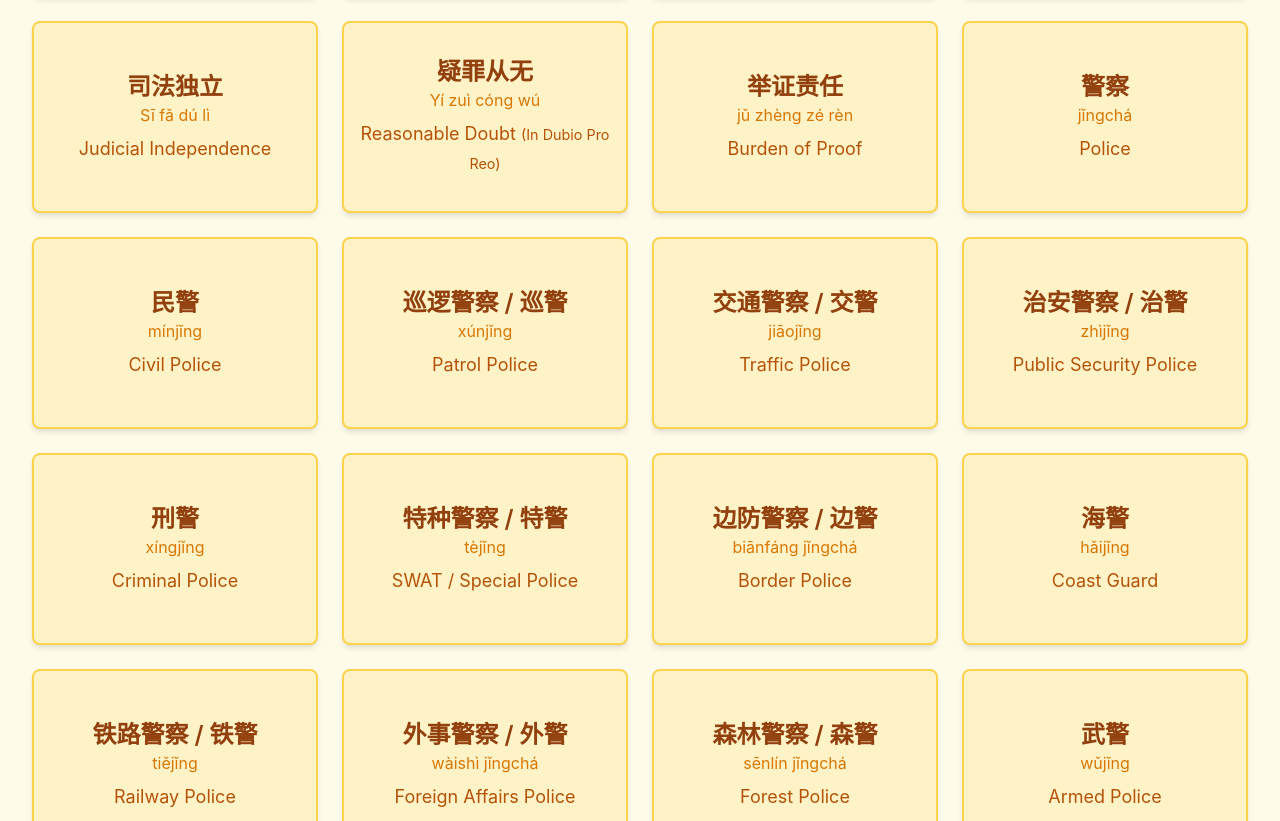
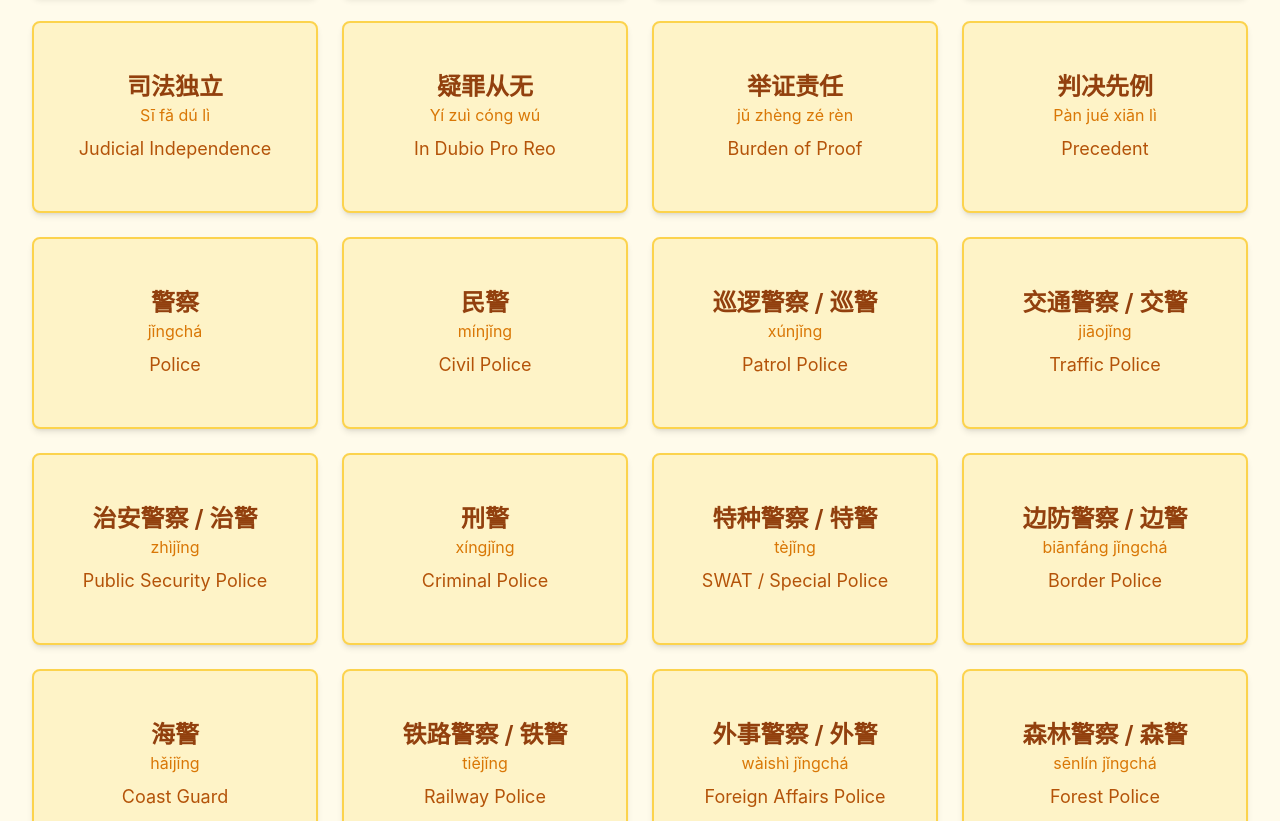
Before and after one commit to monokumazx/Bilingual_Chinese_English_Courtroom, a plain HTML site: page index.html in a window 1280 px wide. Shown: the part 9507-10328 px from the top of the page. Drawn offline with nearby package versions, Linux system fonts and the light colour scheme.

Commit message:
Update index.html

```diff
--- a/index.html
+++ b/index.html
@@ -252,8 +252,9 @@
             { "category": "法律原则", "chinese": "诚实信用原则", "pinyin": "Chéng shí xìn yòng yuán zé", "english": "Good Faith Principle", "desc_zh": "民事法律中的诚信义务。", "desc_en": "Obligation of good faith in civil law." },
             { "category": "法律原则", "chinese": "法律面前人人平等", "pinyin": "Fǎ lǜ miàn qián rén rén píng děng", "english": "Equality Before the Law", "desc_zh": "法律适用不因身份、地位差异而区别对待。", "desc_en": "Law applies equally to all, regardless of status or identity." },
             { "category": "法律原则", "chinese": "司法独立", "pinyin": "Sī fǎ dú lì", "english": "Judicial Independence", "desc_zh": "法官独立审判，不受行政干预。", "desc_en": "Judges adjudicate independently without external interference." },
-            { "category": "法律原则", "chinese": "疑罪从无", "pinyin": "Yí zuì cóng wú", "english": "Reasonable Doubt <span style='font-size: 0.8em;'> (In Dubio Pro Reo)</span>", "desc_zh": "证据不足时，应作有利被告的判决。", "desc_en": "When in doubt, rule in favor of the defendant." },
+            { "category": "法律原则", "chinese": "疑罪从无", "pinyin": "Yí zuì cóng wú", "english": "In Dubio Pro Reo", "desc_zh": "证据不足时，应作有利被告的判决。", "desc_en": "When in doubt, rule in favor of the defendant." },
             { "category": "法律原则", "chinese": "举证责任", "pinyin": "jǔ zhèng zé rèn", "english": "Burden of Proof", "desc_zh": "应提供证据证明事实者的责任", "desc_en": "Duty to prove one’s case" },
+            { "category": "法律原则", "chinese": "判决先例", "pinyin": "Pàn jué xiān lì", "english": "Precedent", "desc_zh": "以往法院判决对后续类似案件具有约束力的原则。", "desc_en": "A legal principle where past court decisions guide future similar cases." },
 
             // 警种 (Police Categories)
             { "category": "警种", "chinese": "警察", "pinyin": "jǐngchá", "english": "Police", "desc_zh": "广义指执行法律和维护秩序的人员。", "desc_en": "General term for personnel who enforce laws and maintain order." },
```
